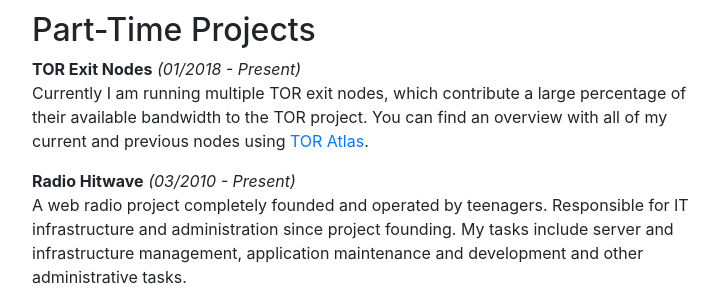
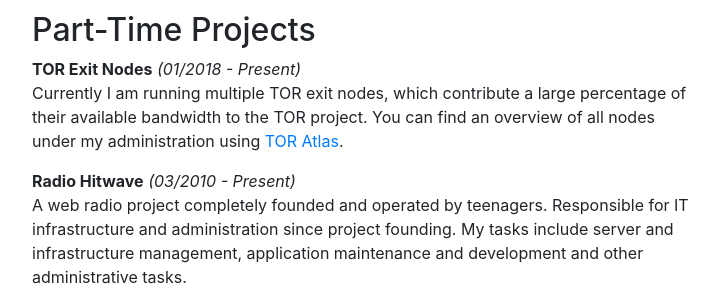
Before and after one commit to janxb/janxb.github.io, a Jekyll site: the page built from _pages/index.md, in a window 1280 px wide. Shown: the part 1050-1350 px from the top of the page, without its empty margins (273-1001 px from the left). Built offline with Jekyll 4.4.1, drawn with Linux system fonts in a browser that asks for light colours.

Commit message:
Update index.md

```diff
--- a/_pages/index.md
+++ b/_pages/index.md
@@ -44,7 +44,7 @@ I got a first insight into how the IT business works, based on multiple internsh
 
 **TOR Exit Nodes** _(01/2018 - Present)_<br>
 Currently I am running multiple TOR exit nodes, which contribute a large percentage of their available bandwidth to the TOR project.
-You can find an overview with all of my current and previous nodes using [TOR Atlas](https://atlas.torproject.org/#search/janxbde).
+You can find an overview of all nodes under my administration using [TOR Atlas](https://atlas.torproject.org/#search/janxbde).
 
 
 **Radio Hitwave** _(03/2010 - Present)_<br>
```
